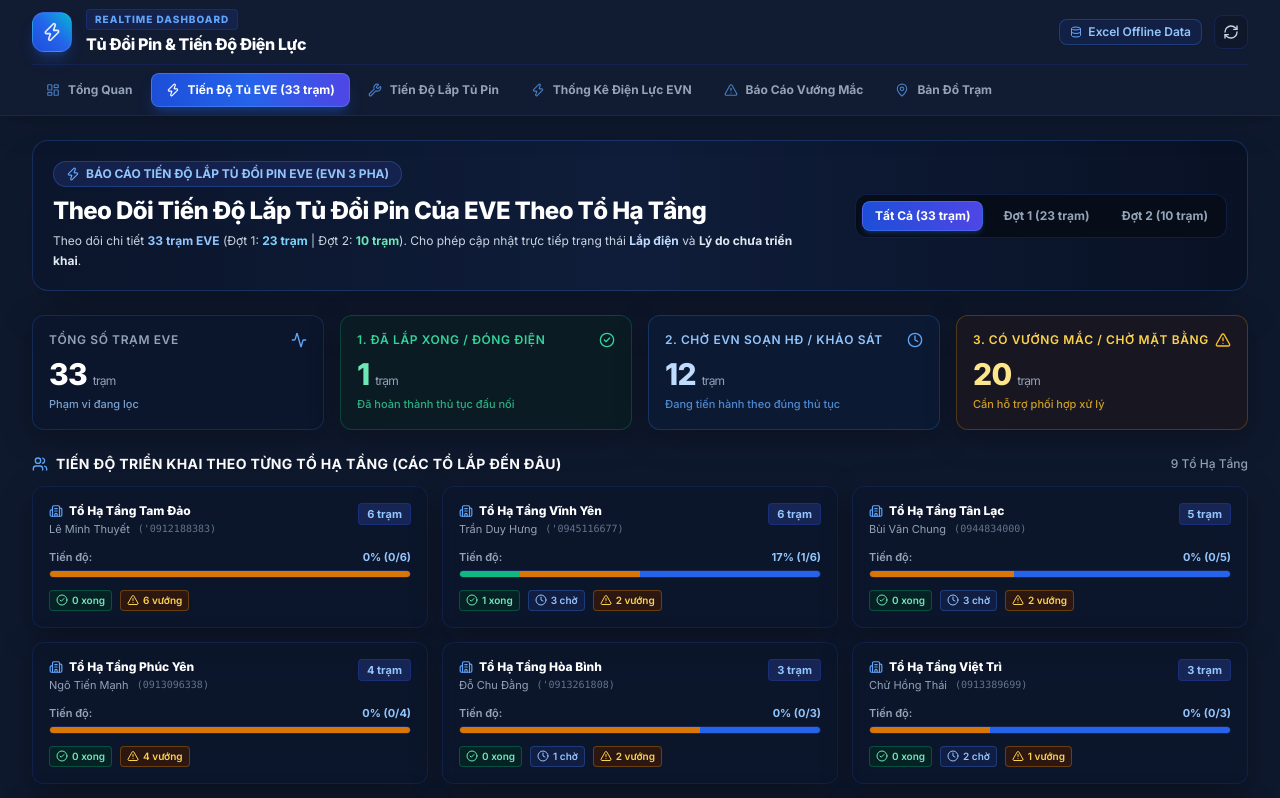
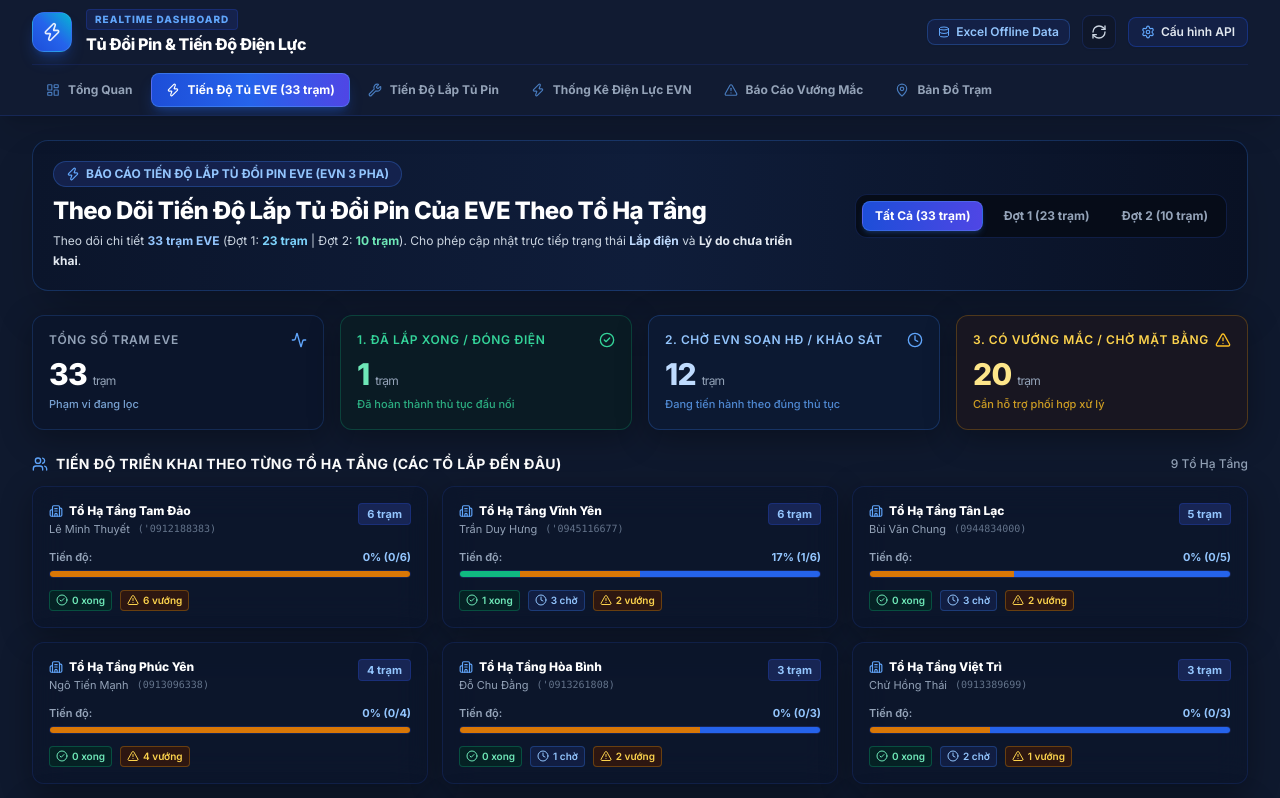
Before and after one commit to ttkdvp-prog/tudoipin, a React (Vite) app: page / in a window 1280 px wide. Shown: the top 798 px of the page. Built offline with nearby package versions, Linux system fonts and the light colour scheme; the HTML template or start-up script is replaced by a standard one.

Commit message:
fix: Update Code.gs to clear/update both Column S (Lý do chưa triển khai) and Column X (Ghi chú) in Google Sheet

```diff
--- a/src/components/Navbar.jsx
+++ b/src/components/Navbar.jsx
@@ -51,6 +51,15 @@
             >
               <RefreshCw className={`w-4 h-4 ${isSyncing ? 'animate-spin text-cyan-400' : ''}`} />
             </button>
+
+            <button
+              onClick={onOpenSettings}
+              className="px-3 py-1.5 text-xs font-semibold text-slate-200 hover:text-white bg-blue-950/60 hover:bg-blue-900/80 rounded-lg transition-all border border-blue-700/40 flex items-center space-x-1.5 shadow-sm"
+              title="Cấu hình kết nối Google Apps Script API"
+            >
+              <Settings className="w-3.5 h-3.5 text-blue-400" />
+              <span className="hidden sm:inline">Cấu hình API</span>
+            </button>
           </div>
         </div>
 
```
Also changed, not shown: 1 other file (tests, documents, lock files or other folders).
